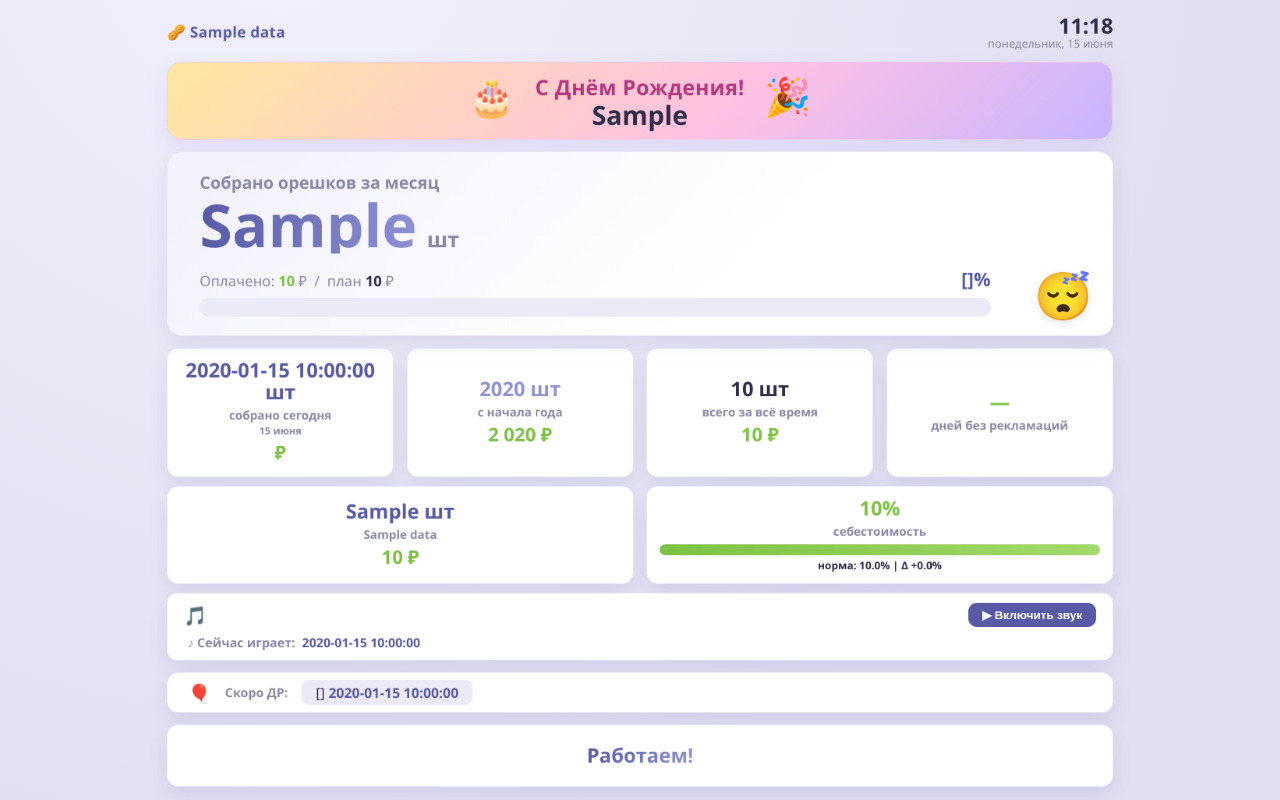
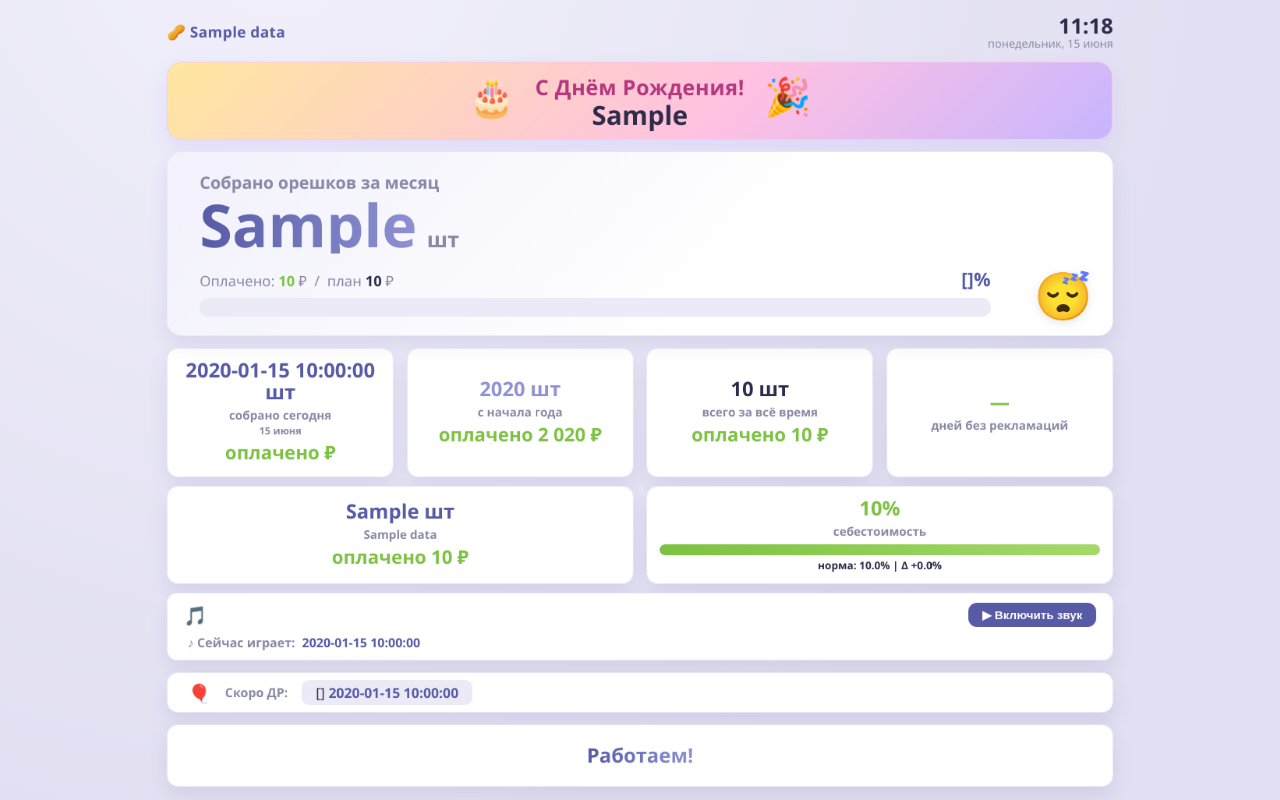
Before and after one commit to tv1ce/nerpa, a Python web app: template app/templates/board/index.html in a window 1280 px wide. Run offline with Jinja, Linux system fonts and the light colour scheme; the template is opened without the code that fills it: most values are stand-ins (such as "Sample title", 1, 10 or a date in 2020).

Commit message:
board: «оплачено X ₽» во всех карточках метрик

```diff
--- a/app/templates/board/index.html
+++ b/app/templates/board/index.html
@@ -271,17 +271,17 @@
       <div class="v" id="m-today">{{ data.shipped_today }} шт</div>
       <div class="k">собрано сегодня</div>
       <div class="k" id="m-today-date" style="font-size:1.6vh;margin-top:.1vh"></div>
-      <div class="sub" id="m-today-money">{{ "{:,}".format(data.shipped_today_money).replace(",", " ") }} ₽</div>
+      <div class="sub" id="m-today-money">оплачено {{ "{:,}".format(data.shipped_today_money).replace(",", " ") }} ₽</div>
     </div>
     <div class="stat year">
       <div class="v" id="m-year">{{ data.shipped_year }} шт</div>
       <div class="k">с начала года</div>
-      <div class="sub" id="m-year-money">{{ "{:,}".format(data.shipped_year_money).replace(",", " ") }} ₽</div>
+      <div class="sub" id="m-year-money">оплачено {{ "{:,}".format(data.shipped_year_money).replace(",", " ") }} ₽</div>
     </div>
     <div class="stat total">
       <div class="v" id="m-total">{{ data.shipped_total }} шт</div>
       <div class="k">всего за всё время</div>
-      <div class="sub" id="m-total-money">{{ "{:,}".format(data.shipped_total_money).replace(",", " ") }} ₽</div>
+      <div class="sub" id="m-total-money">оплачено {{ "{:,}".format(data.shipped_total_money).replace(",", " ") }} ₽</div>
     </div>
     <div class="stat claims">
       <div class="v" id="m-claims">—</div>
@@ -294,7 +294,7 @@
     <div class="stat prev-nuts">
       <div class="v" id="m-lm-nuts">{{ data.last_month_nuts }} шт</div>
       <div class="k">{{ data.last_month_name }}</div>
-      <div class="sub" id="m-lm-nuts-money">{{ "{:,}".format(data.last_month_revenue).replace(",", " ") }} ₽</div>
+      <div class="sub" id="m-lm-nuts-money">оплачено {{ "{:,}".format(data.last_month_revenue).replace(",", " ") }} ₽</div>
     </div>
     <div class="stat cost" id="stat-cost">
       <div class="v" id="m-cost">{{ data.cost_pct | round(1) }}%</div>
```
